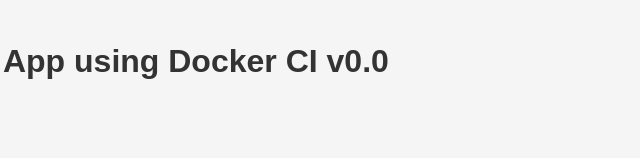
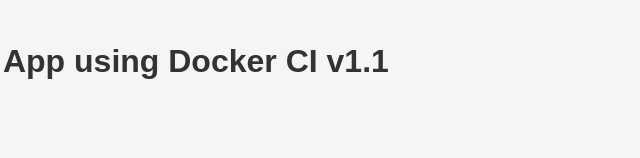
Before and after one commit to pogiri1207-a11y/docker-ci, a website: page public/index.html in a window 1280 px wide. Shown: the part 284-442 px from the top of the page, 602-1242 px from the left. Drawn offline with Linux system fonts and the light colour scheme.

Commit message:
DZ3th. docker CI

```diff
--- a/public/index.html
+++ b/public/index.html
@@ -7,7 +7,7 @@
 </head>
 <body>
   <img src="images/fastcampus.png" alt="fastcampus logo">
-  <h1>Welcome to Douzone DX 3th. - Nodejs App using Docker CI v0.0</h1>
+  <h1>Welcome to Douzone DX 3th. - Nodejs App using Docker CI v1.1</h1>
   <p>This is a sample Nodejs application!gilheejeong</p>
 </body>
 </html>
```
